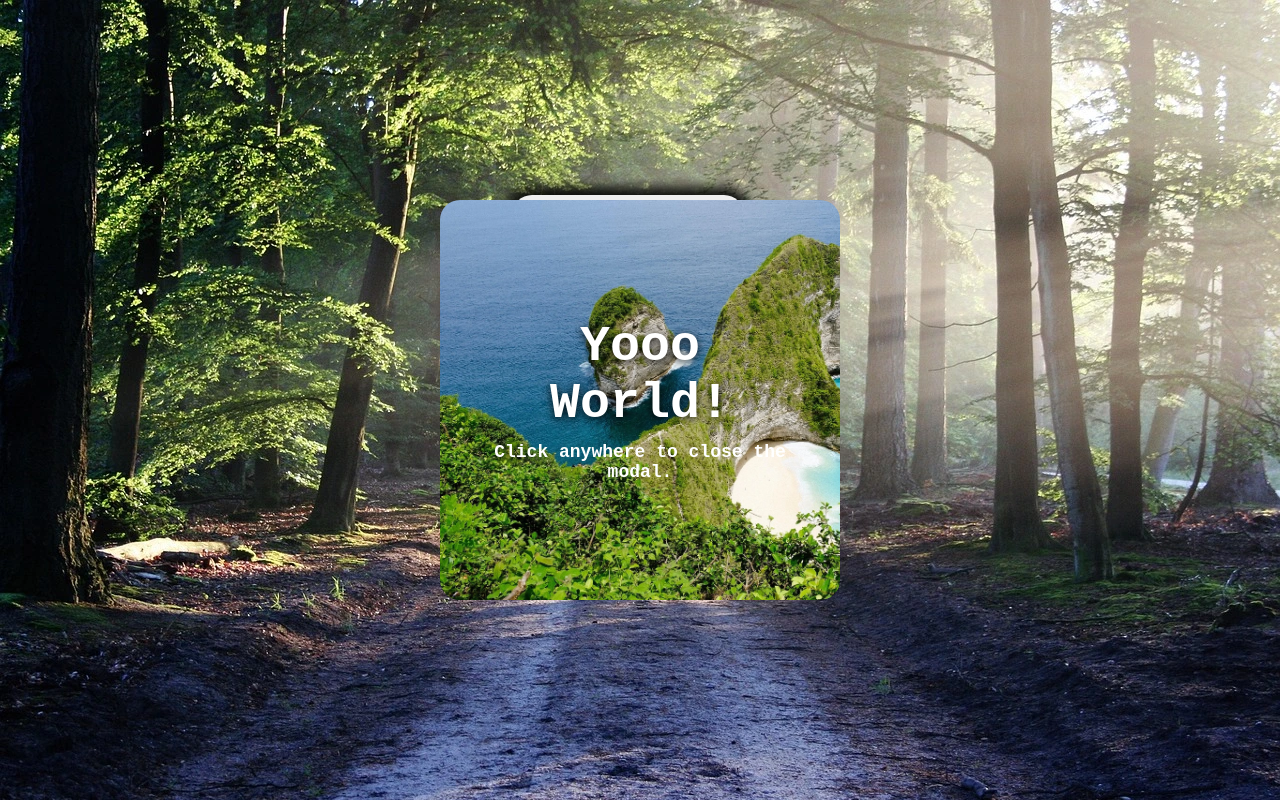
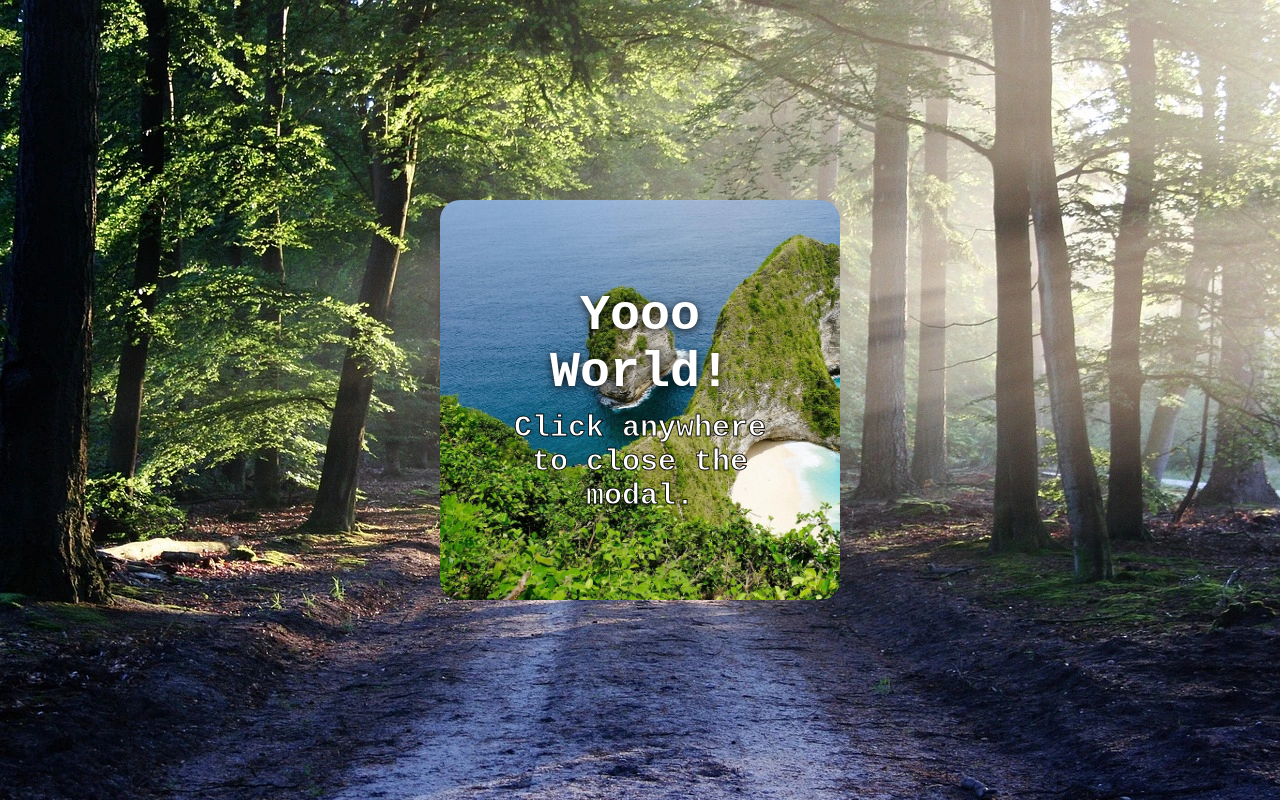
Before and after one commit to Dinu2011Mahi/JavaScript, a plain HTML site: page Simple Project/02-ModalProject/index.html in a window 1280 px wide. Both pictures are taken after a click on the button "Open Modal". Drawn offline with Linux system fonts and the light colour scheme.

Commit message:
button position improve

```diff
--- a/Simple Project/02-ModalProject/style.css
+++ b/Simple Project/02-ModalProject/style.css
@@ -10,12 +10,13 @@ body {
     background-size: cover;
     background-repeat: no-repeat;
     color: whitesmoke;
+    display: flex;
+    justify-content: center;
+    align-items: center;
+    min-height: 100vh;
 }
 
 button {
-    margin-left: 40vw;
-    margin-right: 40vw;
-    margin-top: 15rem;
     padding: 2rem;
     border: 0;
     border-radius: 20px;
@@ -80,9 +81,12 @@ button:hover {
 }
 
 .modal .modal_overlay .modal_content p{
-    font-size: 18px;
+    font-size: 30px;
     margin-top: 10px;
-    font-weight: 600;
+    font-weight: 700;
+    /* color: brown; */
+    color: rgba(255, 255, 255, 1);
+    -webkit-text-stroke: 1px rgba(0, 0, 0, 0.9);
 }
 
 .modal.open{
```
